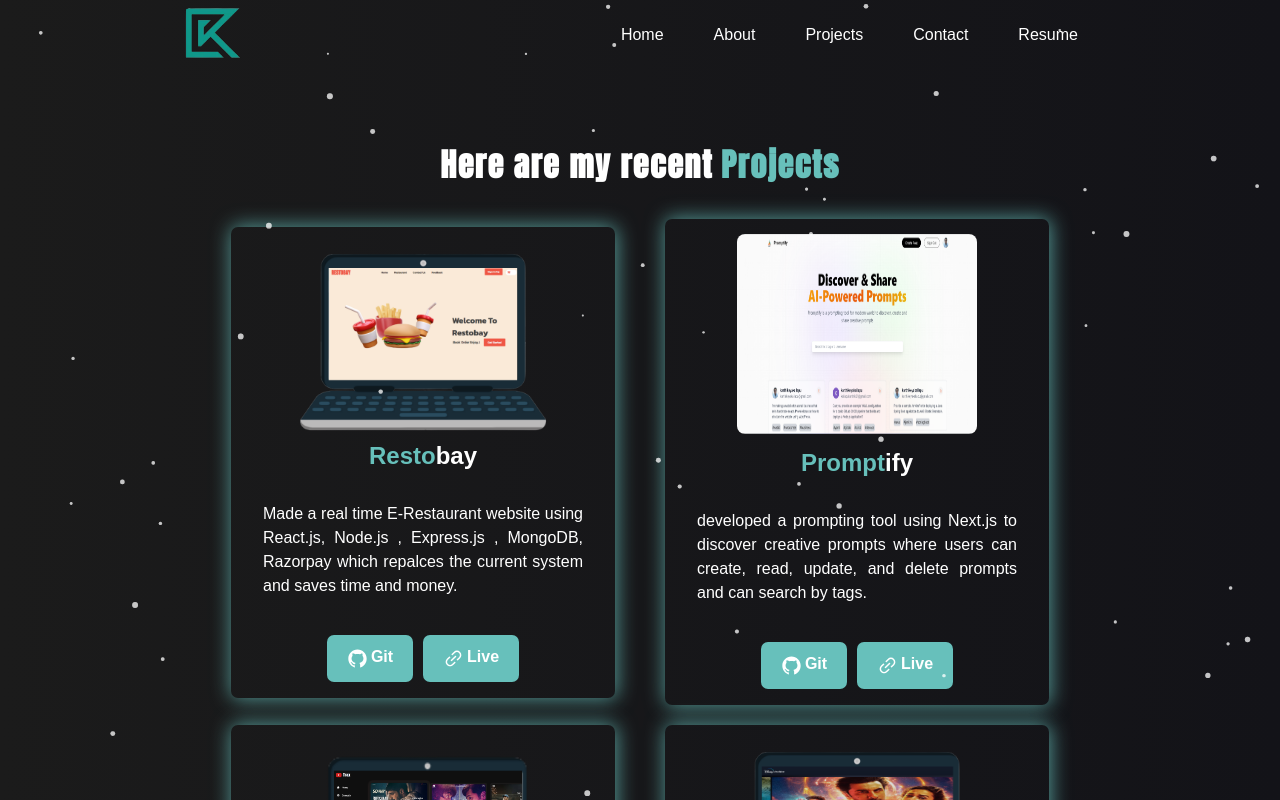
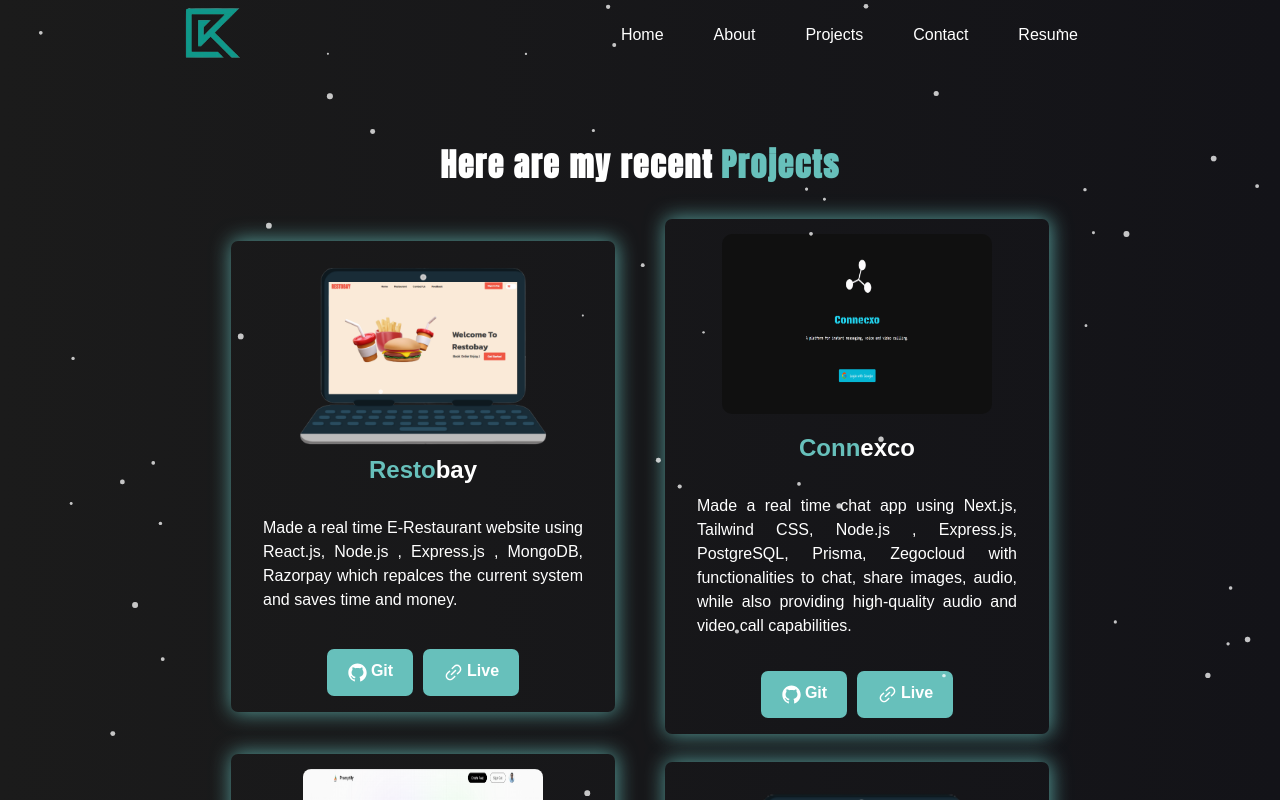
Before and after one commit to ikarthik21/PortFolio, a React (Create React App) app: page /projects in a window 1280 px wide. Shown: the top 800 px of the page. Built offline with nearby package versions, Linux system fonts and the light colour scheme.

Commit message:
added connecxo in projects

```diff
--- a/src/Components/Home/Projects.js
+++ b/src/Components/Home/Projects.js
@@ -22,6 +22,17 @@ const Projects = () => {
               <Linkbox>
                 <a href="https://github.com/ikarthik21/Restobay" target="_blank" rel="noreferrer"><span> <AiFillGithub size={21} /> <h4>Git </h4>   </span>  </a>
                 <a href="https://restobayfoods.onrender.com/" target="_blank" rel="noreferrer">   <span> <AiOutlineLink size={21} /> <h4> Live </h4>  </span>  </a>
+              </Linkbox>
+            </ProjectItem>
+            <ProjectItem>
+              <img src="/images/connecxo.png" alt="" style={{ height: 180, width: 270, borderRadius: 10, marginBottom: 20 }} />
+              <h2> <span id="colorspans">Conn</span>exco</h2>
+              <p>Made a real time chat app  using Next.js, Tailwind CSS,  Node.js , Express.js,
+                PostgreSQL, Prisma, Zegocloud with functionalities to chat, share images, audio,
+                while also providing high-quality audio and video call capabilities. </p>
+              <Linkbox>
+                <a href="https://github.com/ikarthik21/Connecxo" target="_blank" rel="noreferrer"><span> <AiFillGithub size={21} /> <h4>Git </h4>   </span>  </a>
+                <a href="https://connecxo.vercel.app/" target="_blank" rel="noreferrer">   <span> <AiOutlineLink size={21} /> <h4> Live </h4>  </span>  </a>
               </Linkbox>
             </ProjectItem>
             <ProjectItem>
```
Also changed, not shown: public/images/connecxo.png (added).
